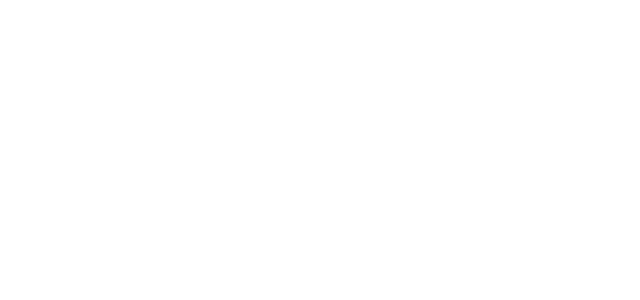
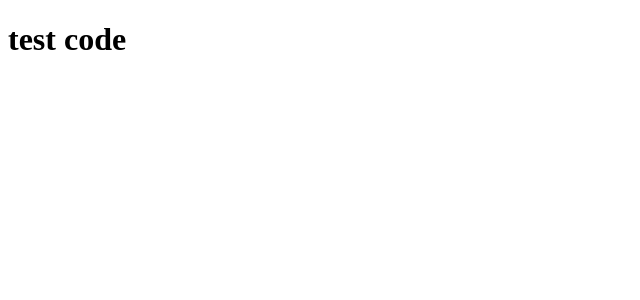
Before and after one commit to HyazSoft/intermitra, a React (Vite) app: page / in a window 1280 px wide. Shown: the top 300 px of the page, without its empty margins (0-640 px from the left). Built offline with nearby package versions, Linux system fonts and the light colour scheme.

Commit message:
test mengubah

```diff
--- a/src/App.jsx
+++ b/src/App.jsx
@@ -8,7 +8,7 @@ function App() {
 
   return (
     <>
-
+     <h1>test code</h1>
     </>
   )
 }
```
